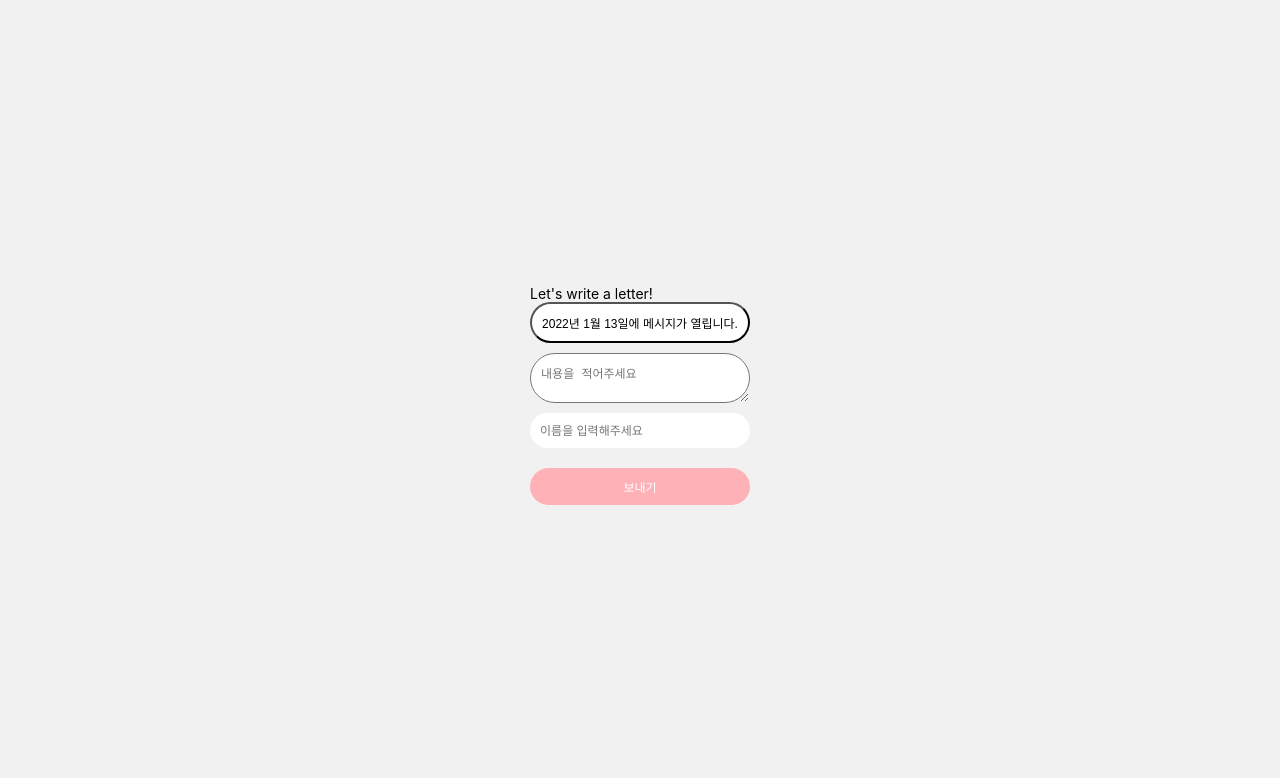
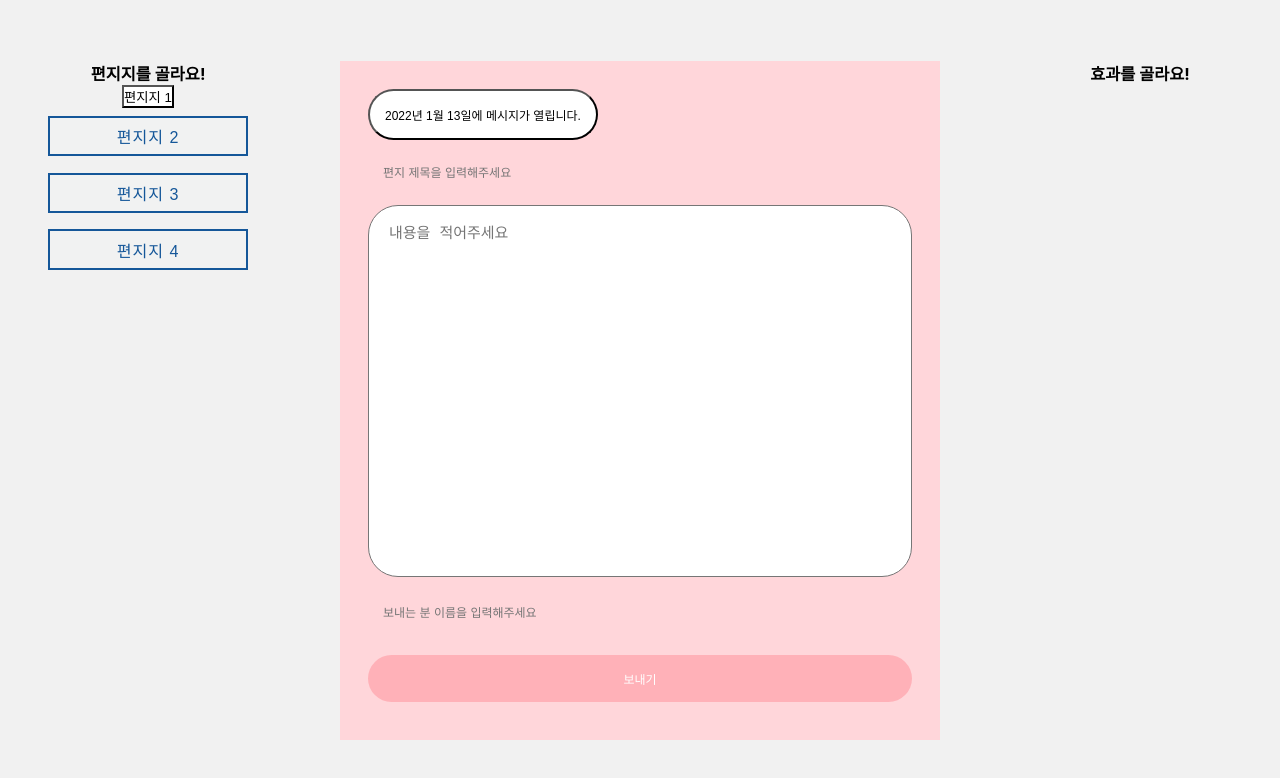
Before and after one commit to minizzang/madcamp_week3, a React (Create React App) app in the folder react-app/: page /1/write in a window 1280 px wide. Shown: the top 778 px of the page. Built offline with nearby package versions, Linux system fonts and the light colour scheme; a web font is replaced by a local one.

Commit message:
Add : style on writeletter.js, Error : Couldn't select only one button

```diff
--- a/react-app/package.json
+++ b/react-app/package.json
@@ -18,7 +18,7 @@
     "web-vitals": "^2.1.3"
   },
   "scripts": {
-    "start": "export PORT=80&&react-scripts start",
+    "start": "react-scripts start",
     "build": "react-scripts build",
     "test": "react-scripts test",
     "eject": "react-scripts eject"
--- a/react-app/src/App.js
+++ b/react-app/src/App.js
@@ -6,17 +6,17 @@ function App() {
 
   const [isLogin, setIsLogin] = useState(false)
 
-  // useEffect(() => {
-  //   if(sessionStorage.getItem('user_id') === null){
-  //   // sessionStorage 에 user_id 라는 key 값으로 저장된 값이 없다면
-  //     console.log('isLogin ?? :: ', isLogin)
-  //   } else {
-  //   // sessionStorage 에 user_id 라는 key 값으로 저장된 값이 있다면
-  //   // 로그인 상태 변경
-  //     setIsLogin(true)
-  //     console.log('isLogin ?? :: ', isLogin)
-  //   }
-  // })
+  useEffect(() => {
+    if(sessionStorage.getItem('user_id') === null){
+    // sessionStorage 에 user_id 라는 key 값으로 저장된 값이 없다면
+      console.log('isLogin ?? :: ', isLogin)
+    } else {
+    // sessionStorage 에 user_id 라는 key 값으로 저장된 값이 있다면
+    // 로그인 상태 변경
+      setIsLogin(true)
+      console.log('isLogin ?? :: ', isLogin)
+    }
+  })
   //로그인 되어 있다면 welcome을 눌렀을 때 바로 본인 페이지로 이동할 수 있도록 설계!
 
   return (
--- a/react-app/src/components/Router.js
+++ b/react-app/src/components/Router.js
@@ -11,6 +11,7 @@ import Letter from "./Letter";
 import Storage from "./Storage";
 import Welcome from "./Welcome";
 import Write from "./WriteLetter";
+import Show from "./ShowLetter";
 
 //로그인 되어있다면 바로 메인으로 이동할 수 있도록 처리하기. Router에서.
 
@@ -20,10 +21,8 @@ const AppRouter = ({isLoggedIn}) => {
         <Routes>
             <Route path="/:id" element={<Home />} />  {/*  지금은 기본 path인데,  나중에 username으로 각 user 페이지에 접근 가능하도록 해야 할 듯. */}
             <Route path="/storage" element={<Storage/>} /> {/*  저장소 */}
-            {isLoggedIn ?
-            <Route path="/:id" element={<Home />} /> :
             <Route path="/welcome" element={<Welcome />} />
-            } {/*  로그인 상태에 따라 welcome으로 갈지 본인 home으로 갈 지 결정 */}
+            <Route path="/:id/show" element={<Show />} />
             <Route path="/:id/write" element={<Write />} />{/* 익명 작성이 가능하다면 Id/write 형식 or write/id 형식으로 누구에게 쓰는 건지 특정하게 해야 할 듯 */}
             <Route path="/letter" element={<Letter />} />  {/* 나중에 로그인 된 상태라면 개인 페이지로 이동 가능하게 만들 수 있을 듯*/}
         </Routes>
--- /dev/null
+++ b/react-app/src/components/ShowLetter.js
@@ -0,0 +1,28 @@
+import React, {Component} from "react";
+import { useParams } from "react-router-dom";
+
+const Show = () => {
+
+  const { id } = useParams();
+  const curr_user = sessionStorage.getItem('user_id');
+  // console.log("curr_user : "+curr_user);
+  // curr_user가 null이라면 아무도 로그인 하지 않은 상태. 아니면 누군가의 id가 저장되어 있음.
+  // curr_user로 현재 유저의 id와 맞는지 인증해야면 보이게 페이지 구성할 것!
+
+  return (
+    <div className="App">
+    <header className="App-header">
+    </header>
+
+    <p>Here is Show Letter</p>
+    <p>Hello, {id}</p>
+
+    <div className="letter_subject">편지제목 야옹야옹야옹야옹</div>
+    <div className="letter_contents authInput">편지내용 주절주절주절주절</div>
+    <div className="letter_sender">편지보낸이 이름이름이름이름</div>
+
+  </div>
+  );
+};
+
+export default Show;
--- a/react-app/src/components/WriteLetter.js
+++ b/react-app/src/components/WriteLetter.js
@@ -4,17 +4,21 @@ import DatePicker from "react-datepicker";
 import 'react-datepicker/dist/react-datepicker.css';
 import axios from "axios";
 import BASE_URL from "./BASE_URL";
+import 'styles/write.css';
 
 const Write = () => {
 
     const { id } = useParams();
     const [sender, setSender] = useState("");
     const [contents, setContents] = useState("");
+    const [subject, setSubject] = useState("");
+    const [paperType, setpaperType] = useState("");
+    const [btnSelected, setbtnSelected] = useState("AAAAAA");
     const [error, setError] = useState("");
     const [startDate, setStartDate] = useState(new Date());
 
     const ExampleCustomInput = React.forwardRef(({ value, onClick }, ref) => (
-      <button className="authInput" onClick={onClick} ref={ref}>
+      <button className="writeInput" onClick={onClick} ref={ref}>
         {value}
       </button>
     ));
@@ -29,6 +33,9 @@ const Write = () => {
         } else if (name === "contents") {
             setContents(value);
         }
+        else if (name === "subject") {
+          setSubject(value);
+      }
     };
 
       //onSubmit 함수다. 버튼이 눌리면 보내는이, 받는이, 작성일, 작성내용이 표시됨.
@@ -36,7 +43,7 @@ const Write = () => {
       event.preventDefault();
       try {
 
-        console.log(sender, contents, dateToString(startDate));
+        console.log(subject, sender, contents, dateToString(startDate));
           //save data to db
           // Example data
           // sender : 보내는이, reciver : 받는이 contents : 여기는 컨텐츠 startDate : 2022-01-14
@@ -64,41 +71,89 @@ const Write = () => {
     }
     //시간을 년-월-일 형식으로 변환해주는 함수
 
+    // 체크됐는지 확인해서 애니메이션 진행
+  const onSelect = (event) => {
+    const {
+      target: { name },
+      } = event;
+        setpaperType(name);
+        setColor('#CCCCCC');
+
+        this.setState({
+          text: "변경 성공!",
+        });
+  };
+
   return (
       <>
 
-      <p>Let's write a letter!</p>
+      <div class = "write_letter_box">
 
-      <form onSubmit={onSubmit} className="container">
+      <div class = "custom_tab">
+        <h3>편지지를 골라요!</h3>
+        <button className="btn" className ={btnSelected} name="paper1" onClick={onSelect} >편지지 1</button>
+        <button className="btn" name="paper2" onClick={onSelect}>편지지 2</button>
+        <button className="btn" name="paper3" onClick={onSelect}>편지지 3</button>
+        <button className="btn" name="paper4" onClick={onSelect}>편지지 4</button>
+      </div>
 
-        <DatePicker
+      <div class = "Blank"></div>
+
+      <div class="send_letter">
+
+      <DatePicker
         selected={startDate}
         selectsStart
         value={startDate}
         onChange={(date) => setStartDate(date)}
         dateFormat="yyyy년 M월 d일에 메시지가 열립니다."
+        popperPlacement="left-start"
         customInput={<ExampleCustomInput />}
       />
+
+
+      <form onSubmit={onSubmit} className="writeContainer">
+
+
+      <input type='text' placeholder="편지 제목을 입력해주세요"
+                      name="subject"
+                      required
+                      value={subject}
+                      onChange={onChange}
+                      className="writeInput"/>
 
         <textarea placeholder="내용을 적어주세요"
         type="contents"
         name="contents"
-        className="authInput"
+        className="writeInput contentsbox"
+        rows="20"
         required
         value={contents}
-        onChange={onChange} className="authInput noresize"/> {/* 사용자가 리사이징 못하도록 noresize 적용 : 세로로만 변형 가능 */}
+        onChange={onChange} /> {/* 사용자가 리사이징 못하도록 noresize 적용 : 세로로만 변형 가능 */}
 
-        <input type='text' placeholder="이름을 입력해주세요"
+        <input type='text' placeholder="보내는 분 이름을 입력해주세요"
                 name="sender"
-                className="authInput"
+                className="writeInput"
                 required
                 value={sender}
-                onChange={onChange}className="authInput"/>
+                onChange={onChange}/>
         <input
         type="submit"
-        className="authInput authSubmit"
+        className="writeInput writeSubmit"
         value={"보내기"}/>
         </form>
+
+        </div>
+
+        <div class = "Blank"></div>
+
+        <div class = "custom_tab">
+          <h3>효과를 골라요!</h3>
+          </div>
+
+        </div>
+
+
     </>
   );
 }
--- a/react-app/src/styles/storage.css
+++ b/react-app/src/styles/storage.css
@@ -106,10 +106,10 @@ body {
 
 @media (max-width: 600px) {
   .container_grid .box:hover .content {
-    transform: translate(0, 3.5rem);
+    transform: translate(0, 2.5rem);
   }
   .container_grid .box:hover .imgBox {
-    transform: translate(0, -3.5rem);
+    transform: translate(0, -2.5rem);
   }
 }
 
--- /dev/null
+++ b/react-app/src/styles/write.css
@@ -0,0 +1,94 @@
+.write_letter_box {
+    position: relative;
+    display: grid;
+    width: 1200px;
+    grid-template-columns: 2fr 1fr 6fr 1fr 2fr;
+  }
+
+  .send_letter{
+    padding: 2em;
+    background-color: #ffd6da;
+  }
+
+  .writeContainer {
+    width: 100%;
+  }
+
+    .writeInput {
+    width: 100%;
+    padding: 15px;
+    border-radius: 30px;
+    margin-bottom: 10px;
+    font-size: 12px;
+    color: black;
+  }
+
+  .writeSubmit {
+    text-align: center;
+    background: #ffb1b8;
+    color: white;
+    margin-top: 10px;
+    cursor: pointer;
+  }
+
+  .contentsbox{
+      resize:none;
+      font-size: 1.5rem;
+      padding: 15px;
+      margin-bottom: 10px;
+
+    text-rendering: auto;
+    color: -internal-light-dark(black, white);
+        letter-spacing: normal;
+        word-spacing: normal;
+        line-height: normal;
+        text-transform: none;
+        text-indent: 5px;
+        text-shadow: none;
+        display: inline-block;
+        text-align: start;
+        appearance: auto;
+        -webkit-rtl-ordering: logical;
+        cursor: text;
+        white-space: pre-wrap;
+        overflow-wrap: break-word;
+        column-count: initial !important;
+
+  }
+
+  .custom_tab {
+    display: flex;
+    flex-direction: column;
+    align-items: center;
+    flex-wrap: wrap;
+  }
+
+  .btn {
+    width: 100%;
+    margin: 0.5em;
+    border: 2px solid #155799;
+    padding: 0.4em 1em;
+    font-size: 1.15em;
+    letter-spacing: 1px;
+    text-transform: uppercase;
+    color: #155799;
+    background-color: #F1F2F2;
+    transition: all 0.25s ease-in-out;
+  }
+
+  .btn:hover {
+    background-color: #155799;
+    border-color: #155799;
+    color: #F1F2F2;
+  }
+  .btn:active {
+    background-color: #155799;
+    border-color: #155799;
+    color: #F1F2F2;
+    box-shadow: none;
+  }
+
+  .btn:visited {
+    background-color: #155799;
+    border-color: #155799;
+  }
```
Also changed, not shown: react-app/src/components/Storage.js (+8 -5 lines).
